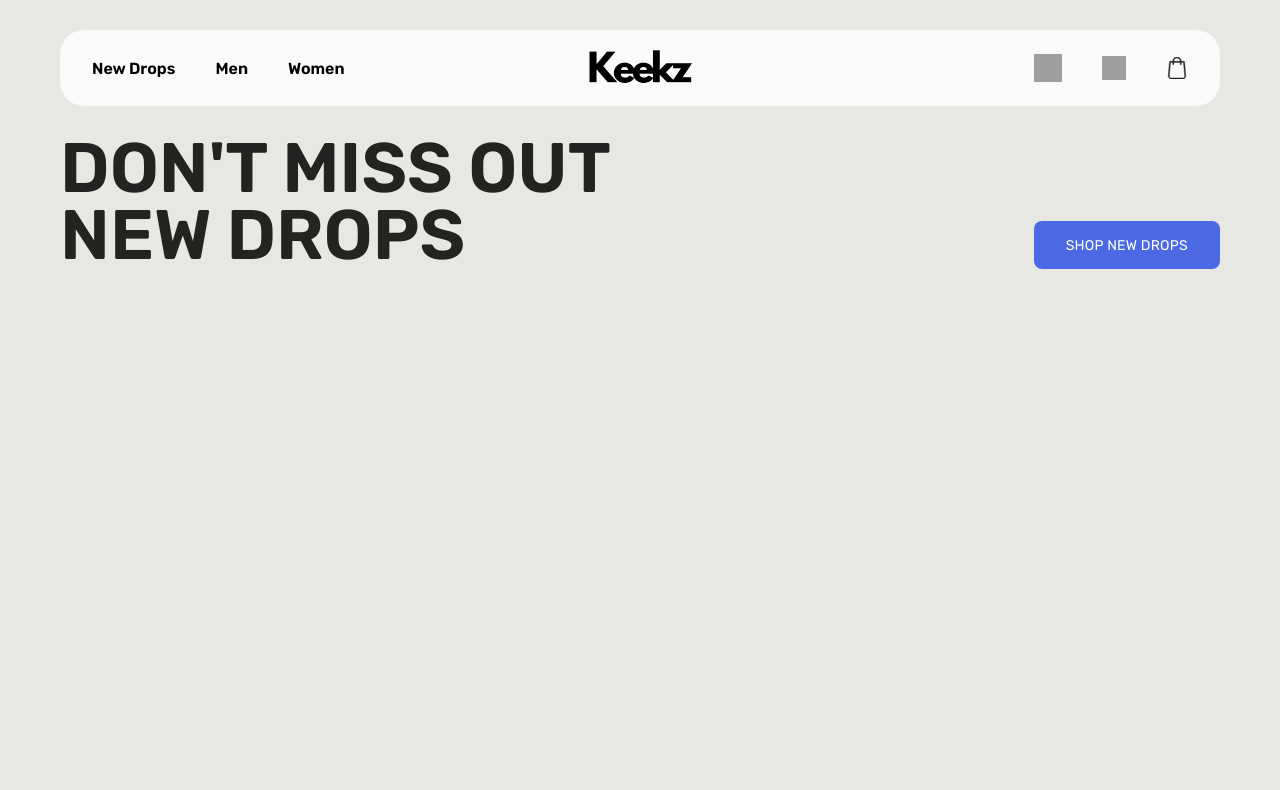
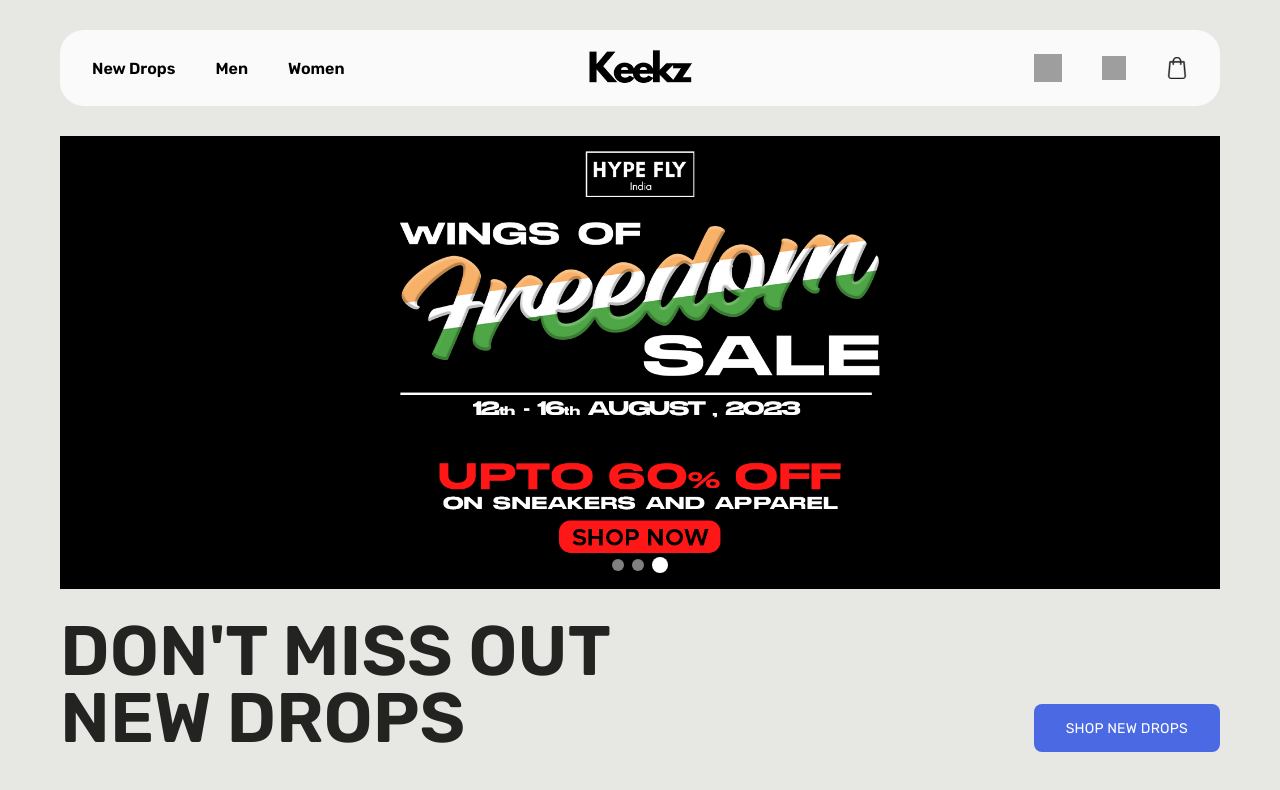
Before and after one commit to Avishekraut/Keekzstore, a React (Create React App) app in the folder keekz/: page / in a window 1280 px wide. Shown: the top 790 px of the page. Built offline with nearby package versions, Linux system fonts and the light colour scheme; grey boxes are pictures that could not be loaded.

Commit message:
Hero component update for Carousel

```diff
--- a/keekz/src/component/Hero.jsx
+++ b/keekz/src/component/Hero.jsx
@@ -1,9 +1,22 @@
+import Carousel from '../component/Carousel'
+import carousel_img1 from '../images/carousel-img1.jpg'
+import carousel_img2 from '../images/carousel-img2.jpg'
+import carousel_img3 from '../images/carousel-img3.jpg'
 
+const slides = [
+  carousel_img1,
+  carousel_img2,
+  carousel_img3
+]
 
 const Hero = () => {
   return (
     <section>
-
+      <Carousel autoSlide={true}>
+        {slides.map((item) => (
+          <img src={item} alt=''/>
+        ))}
+      </Carousel>
     </section>
   );
 };
```
